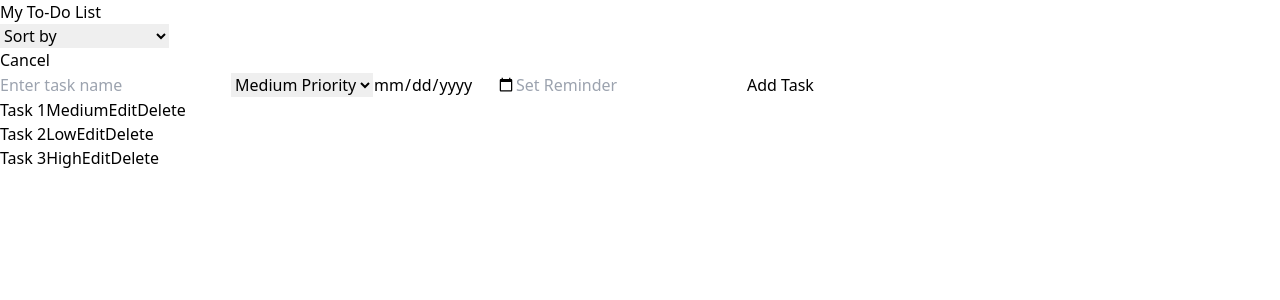
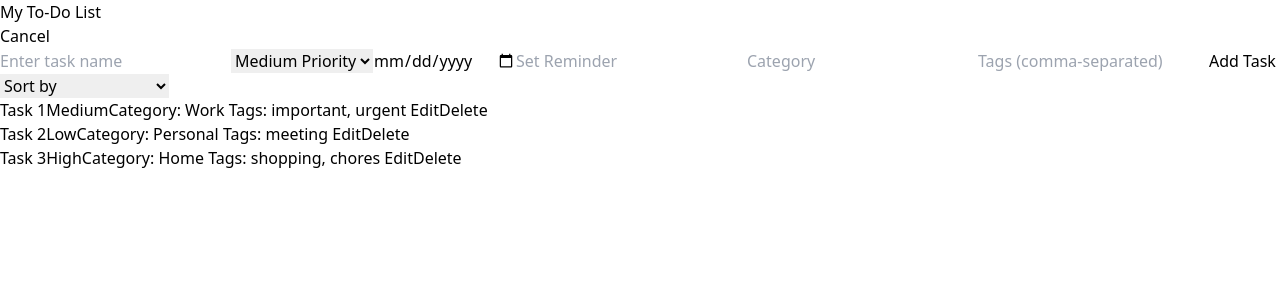
Before and after one commit to ramavats/todo-list-app, a React (Vite) app: page / in a window 1280 px wide. Both pictures are taken after a click on the button "Add a new task". Shown: the top 300 px of the page. Built offline with nearby package versions, Linux system fonts and the light colour scheme.

Commit message:
added tags and categories functionalities

```diff
--- a/src/App.jsx
+++ b/src/App.jsx
@@ -4,9 +4,33 @@ import AddTask from './components/AddTask';
 
 function App() {
   const initialTasks = [
-    { id: 1, name: 'Task 1', priority: 2, dueDate: null, reminder: null },
-    { id: 2, name: 'Task 2', priority: 3, dueDate: null, reminder: null },
-    { id: 3, name: 'Task 3', priority: 1, dueDate: null, reminder: null },
+    {
+      id: 1,
+      name: 'Task 1',
+      priority: 2,
+      dueDate: null,
+      reminder: null,
+      category: 'Work',
+      tags: ['important', 'urgent'],
+    },
+    {
+      id: 2,
+      name: 'Task 2',
+      priority: 3,
+      dueDate: null,
+      reminder: null,
+      category: 'Personal',
+      tags: ['meeting'],
+    },
+    {
+      id: 3,
+      name: 'Task 3',
+      priority: 1,
+      dueDate: null,
+      reminder: null,
+      category: 'Home',
+      tags: ['shopping', 'chores'],
+    },
   ];
 
   const [tasks, setTasks] = useState(initialTasks);
@@ -23,6 +47,7 @@ function App() {
     const updatedTasks = [...tasks, newTask];
     setTasks(updatedTasks);
     localStorage.setItem('tasks', JSON.stringify(updatedTasks));
+    setIsAddingTask(false);
   };
 
   const deleteTask = (taskId) => {
@@ -31,7 +56,7 @@ function App() {
     localStorage.setItem('tasks', JSON.stringify(updatedTasks));
   };
 
-  const editTask = (taskId, newName, newPriority, newDueDate, newReminder) => {
+  const editTask = (taskId, newName, newPriority, newDueDate, newReminder, newCategory, newTags ) => {
     const updatedTasks = tasks.map((task) =>
       task.id === taskId
         ? {
@@ -40,6 +65,8 @@ function App() {
             priority: newPriority,
             dueDate: newDueDate,      // Update due date
             reminder: newReminder,    // Update reminder title
+            category: newCategory,
+            tags: newTags,
           }
         : task
     );
@@ -63,6 +90,7 @@ function App() {
   return (
     <div className="App">
       <h1 className='bg-black text-white p-2 flex justify-center font-bold text-2xl sticky top-0'>My To-Do List</h1>
+      <AddTask addTask={addTask} />
       <select
         value={sortOption}
         onChange={(e) => setSortOption(e.target.value)}
@@ -72,7 +100,7 @@ function App() {
         <option value="lowToHigh">Low to High Priority</option>
         <option value="alphabetical">Alphabetical</option>
       </select>
-      <AddTask addTask={addTask} />
+      {/* <AddTask addTask={addTask} /> */}
       <TaskList tasks={sortTasks()} deleteTask={deleteTask} editTask={editTask} />
     </div>
   );
--- a/src/components/AddTask.jsx
+++ b/src/components/AddTask.jsx
@@ -6,6 +6,8 @@ function AddTask({ addTask }) {
   const [taskPriority, setTaskPriority] = useState('medium'); // Default priority is 'medium'
   const [dueDate, setDueDate] = useState('');
   const [reminder, setReminder] = useState('');
+  const [category, setCategory] = useState(''); // New
+  const [tags, setTags] = useState(''); // New
 
   const handleTaskNameChange = (e) => {
     setTaskName(e.target.value);
@@ -23,12 +25,22 @@ function AddTask({ addTask }) {
     setReminder(e.target.value);
   };
 
+  const handleCategoryChange = (e) => {
+    setCategory(e.target.value); // New
+  };
+
+  const handleTagsChange = (e) => {
+    setTags(e.target.value); // New
+  };
+
   const handleSubmit = (e) => {
     e.preventDefault();
 
     if (taskName.trim() === '') {
       return;
     }
+
+    const tagsArray = tags.split(',').map((tag) => tag.trim()); // Split tags into an array
 
     // Convert the priority value to a numerical value
     let priorityValue;
@@ -49,6 +61,8 @@ function AddTask({ addTask }) {
       priority: priorityValue,
       dueDate: dueDate || null,
       reminder: reminder || null,
+      category: category || null, // Assign category
+      tags: tagsArray || null, // Assign tags
     };
 
     addTask(newTask);
@@ -58,6 +72,8 @@ function AddTask({ addTask }) {
     setTaskPriority('medium');
     setDueDate('');
     setReminder('');
+    setCategory(''); // Reset category
+    setTags(''); // Reset tags
     setIsVisible(false); // Hide the input fields after submitting
   };
 
@@ -91,6 +107,18 @@ function AddTask({ addTask }) {
             value={reminder}
             onChange={handleReminderChange}
           />
+          <input
+            type="text"
+            placeholder="Category"
+            value={category} // New
+            onChange={handleCategoryChange} // New
+          />
+          <input
+            type="text"
+            placeholder="Tags (comma-separated)"
+            value={tags} // New
+            onChange={handleTagsChange} // New
+          />
           <button className=' bg-green-700 text-white px-2 rounded-lg py-1' type="submit">Add Task</button>
         </form>
       )}
--- a/src/components/Task.jsx
+++ b/src/components/Task.jsx
@@ -4,8 +4,10 @@ function Task({ task, deleteTask, editTask }) {
   const [isEditing, setIsEditing] = useState(false);
   const [editedTaskName, setEditedTaskName] = useState(task.name);
   const [editedTaskPriority, setEditedTaskPriority] = useState(task.priority);
-  const [editedDueDate, setEditedDueDate] = useState(task.dueDate || '');         // Initialize with the task's due date
-  const [editedReminder, setEditedReminder] = useState(task.reminder || '');      // Initialize with the task's reminder title
+  const [editedDueDate, setEditedDueDate] = useState(task.dueDate || '');
+  const [editedReminder, setEditedReminder] = useState(task.reminder || '');
+  const [editedCategory, setEditedCategory] = useState(task.category || ''); // New
+  const [editedTags, setEditedTags] = useState(task.tags ? task.tags.join(', ') : ''); // New
 
   const handleEdit = () => {
     setIsEditing(true);
@@ -17,8 +19,17 @@ function Task({ task, deleteTask, editTask }) {
       return;
     }
 
-    // Update the task and exit edit mode
-    editTask(task.id, editedTaskName, editedTaskPriority, editedDueDate, editedReminder);
+    const tagsArray = editedTags.split(',').map((tag) => tag.trim());
+
+    editTask(
+      task.id,
+      editedTaskName,
+      editedTaskPriority,
+      editedDueDate,
+      editedReminder,
+      editedCategory,
+      tagsArray // Pass the tags array
+    );
     setIsEditing(false);
   };
 
@@ -38,12 +49,23 @@ function Task({ task, deleteTask, editTask }) {
     setEditedReminder(e.target.value);
   };
 
+  const handleCategoryChange = (e) => {
+    setEditedCategory(e.target.value);
+  };
+
+  const handleTagsChange = (e) => {
+    setEditedTags(e.target.value);
+  };
+
+
   const handleCancel = () => {
     // Reset the edited task fields and exit edit mode
     setEditedTaskName(task.name);
     setEditedTaskPriority(task.priority);
     setEditedDueDate(task.dueDate || '');
     setEditedReminder(task.reminder || '');
+    setEditedCategory(task.category || ''); // Reset category
+    setEditedTags(task.tags ? task.tags.join(', ') : ''); // Reset tags
     setIsEditing(false);
   };
 
@@ -75,6 +97,18 @@ function Task({ task, deleteTask, editTask }) {
             value={editedReminder}
             onChange={handleReminderChange}
           />
+          <input
+            type="text"
+            placeholder="Category"
+            value={editedCategory} // New
+            onChange={handleCategoryChange} // New
+          />
+          <input
+            type="text"
+            placeholder="Tags (comma-separated)"
+            value={editedTags} // New
+            onChange={handleTagsChange} // New
+          />
           <button onClick={handleSave}>Save</button>
           <button className='bg-red-600 text-white font-bold px-2 rounded-lg py-1' onClick={handleCancel}>Cancel</button>
         </div>
@@ -84,6 +118,8 @@ function Task({ task, deleteTask, editTask }) {
           <span>{task.priority === 1 ? 'High' : task.priority === 2 ? 'Medium' : 'Low'}</span>
           {task.dueDate && <span>Due: {task.dueDate}</span>}
           {task.reminder && <span>Reminder: {task.reminder}</span>}
+          {task.category && <span>Category: {task.category}</span>} {/* Display category */}
+          {task.tags && <span>Tags: {task.tags.join(', ')}</span>} {/* Display tags */}
           <button className='btn bg-blue-800 text-white px-4 rounded-lg py-1 mx-2' onClick={handleEdit}>Edit</button>
           <button className='btn bg-red-600 text-white px-4 rounded-lg py-1 mx-2' onClick={() => deleteTask(task.id)}>Delete</button>
         </div>
```
